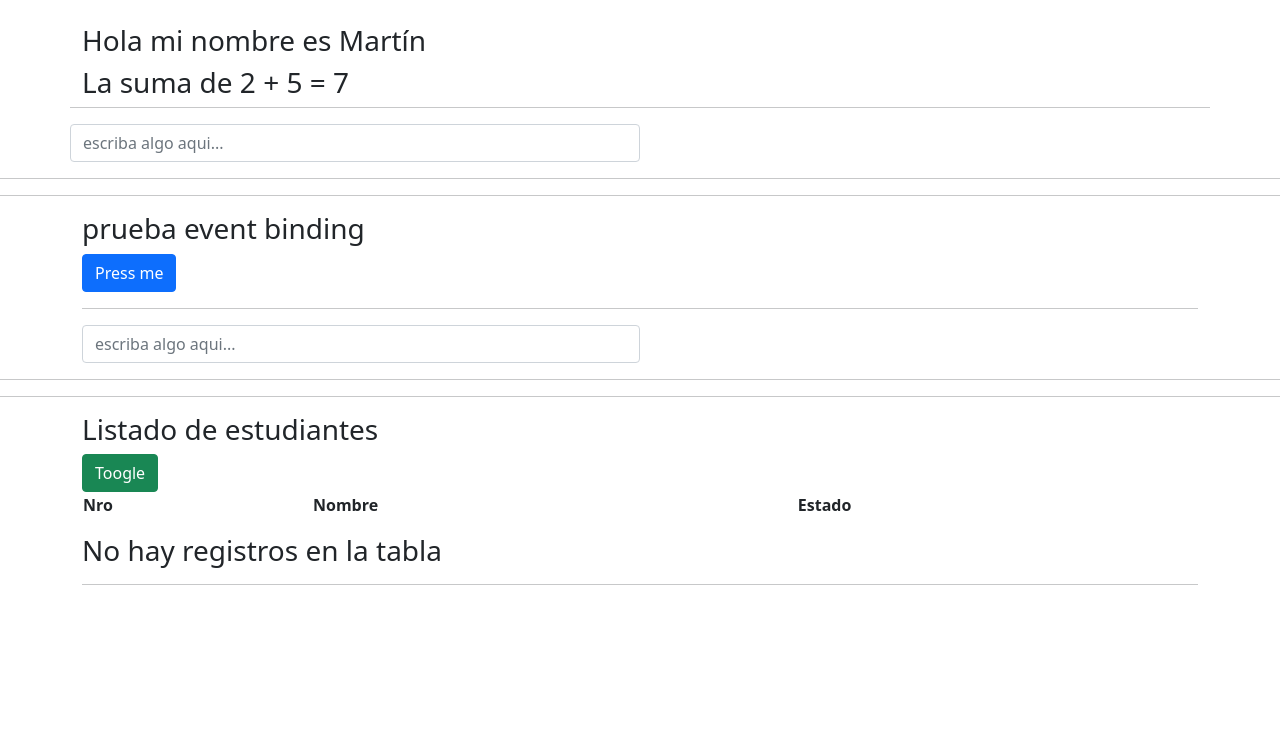
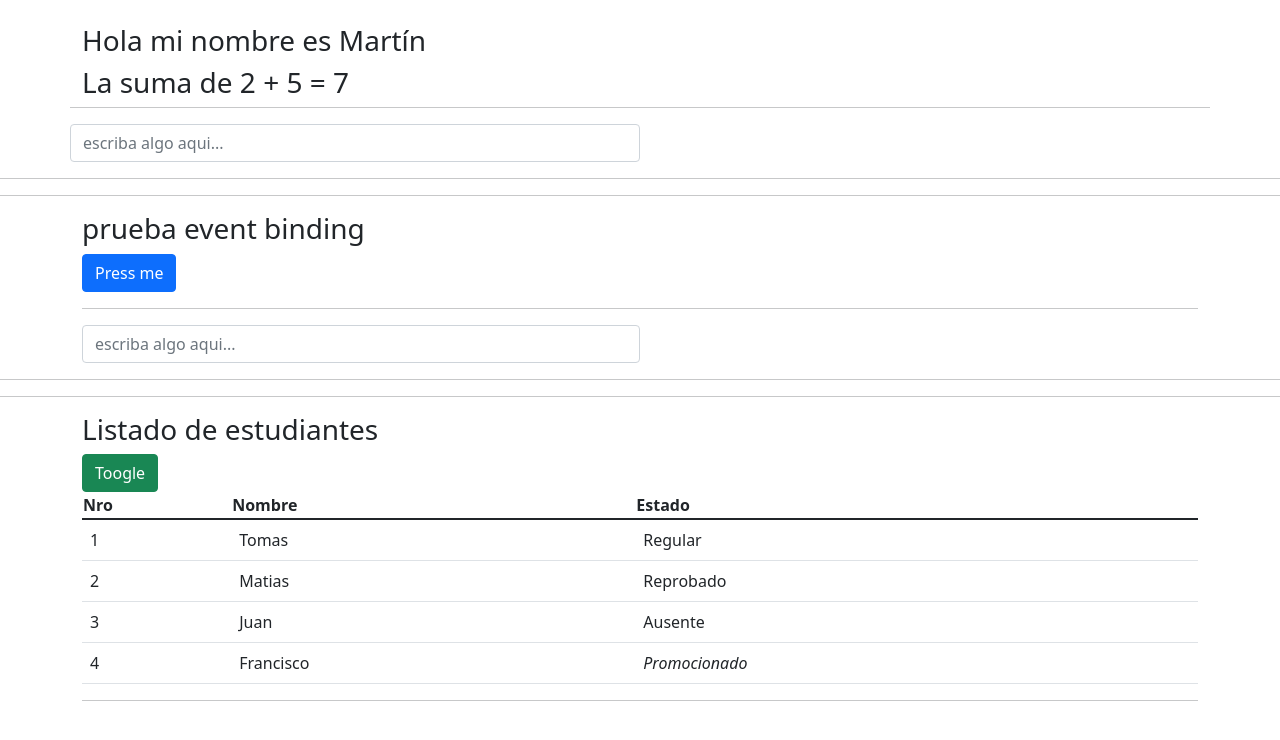
Before and after one commit to lorenzofj/learning-angular, an Angular app in the folder learning/: page / in a window 1280 px wide. Shown: the top 740 px of the page. Built offline with nearby package versions, Linux system fonts and the light colour scheme.

Commit message:
directives - ngStyle

```diff
--- a/learning/src/app/app.component.html
+++ b/learning/src/app/app.component.html
@@ -35,7 +35,7 @@
       <tr *ngFor="let estudiante of listaEstudiantes; let i = index"> <!--i es parametro opcional-->
         <td>{{i + 1}}</td>
         <td>{{estudiante.nombre}}</td>
-        <td>{{estudiante.estado}}</td>
+        <td [ngStyle]="{ 'font-style': estudiante.estado === 'Promocionado' ? 'italic' : 'normal' }">{{estudiante.estado}}</td>
       </tr>
     </tbody>
   </table>
--- a/learning/src/app/app.component.ts
+++ b/learning/src/app/app.component.ts
@@ -13,9 +13,10 @@ export class AppComponent {
   textoEventBinding = 'prueba event binding';
   textoTwoWayDataBinding = '';
   listaEstudiantes: any[] = [
-/*     {nombre: 'Tomas', estado: 'Regular'},
+    {nombre: 'Tomas', estado: 'Regular'},
     {nombre: 'Matias', estado: 'Reprobado'},
-    {nombre: 'Juan', estado: 'Ausente'} */
+    {nombre: 'Juan', estado: 'Ausente'},
+    {nombre: 'Francisco', estado: 'Promocionado'}
   ]
 
   constructor(){
```
